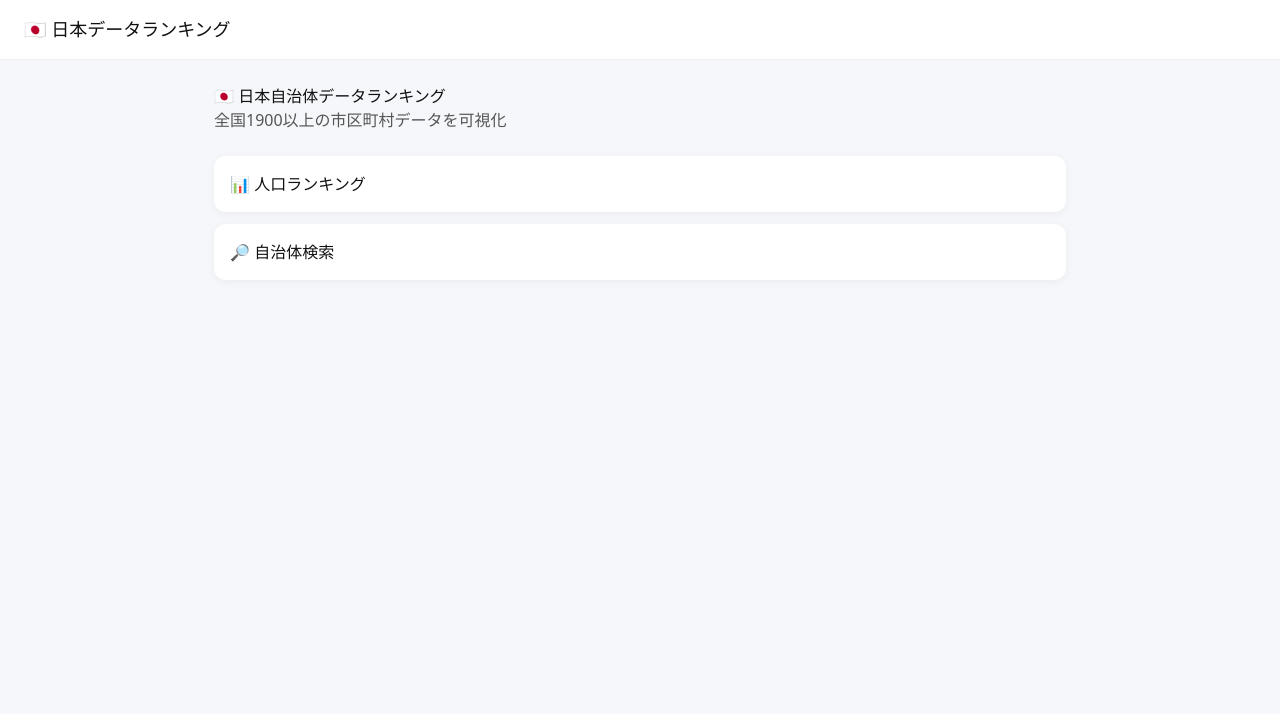
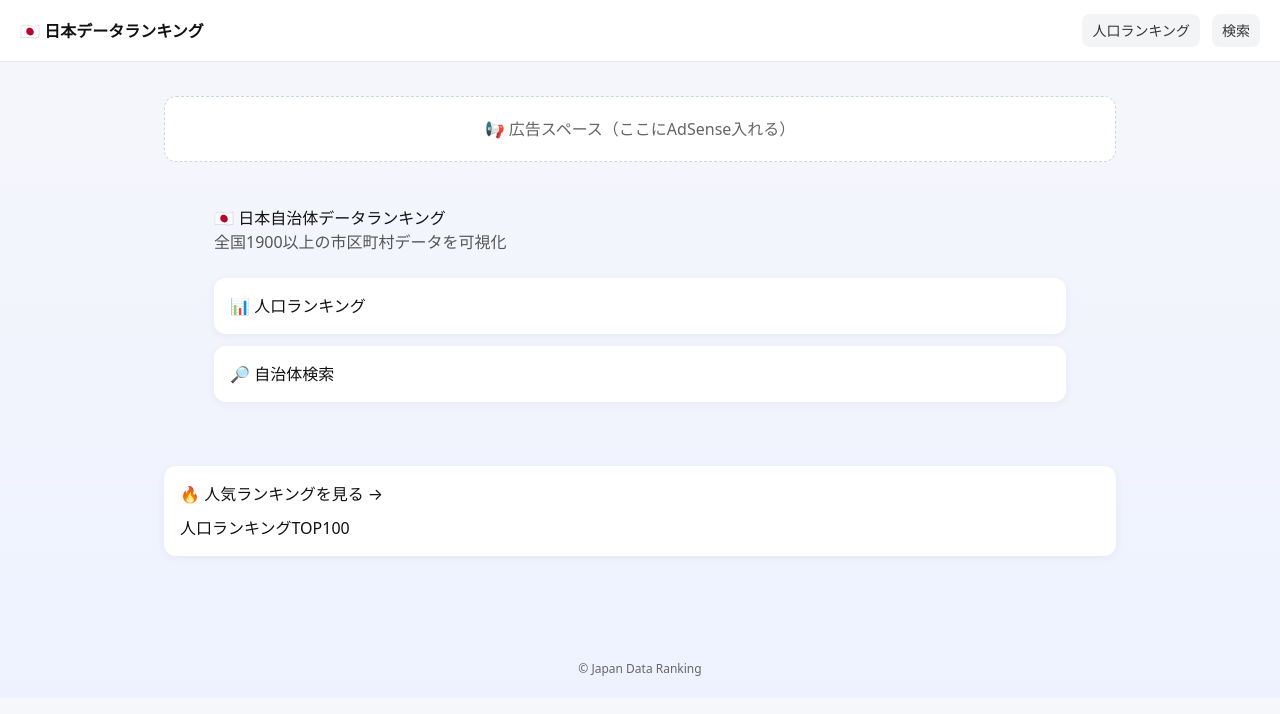
Before and after one commit to OW-beep/japan-data-site, a Next.js app: page / in a window 1280 px wide. Shown: the top 714 px of the page. Built offline with nearby package versions, Linux system fonts and the light colour scheme.

Commit message:
fix build

```diff
--- /dev/null
+++ b/app/city/[code]/opengraph-image.tsx
@@ -0,0 +1,45 @@
+import { ImageResponse } from "next/og";
+import cities from "@/data/cities.json";
+
+export const runtime = "edge";
+
+export default function Image({
+  params,
+}: {
+  params: { code: string };
+}) {
+  const city = cities.find(
+    (c) => c.code === params.code
+  );
+
+  return new ImageResponse(
+    (
+      <div
+        style={{
+          width: "100%",
+          height: "100%",
+          display: "flex",
+          flexDirection: "column",
+          justifyContent: "center",
+          alignItems: "center",
+          background: "#111827",
+          color: "white",
+          fontSize: 64,
+          fontWeight: 800,
+          textAlign: "center",
+          padding: 40,
+        }}
+      >
+        <div>{city?.name}</div>
+
+        <div style={{ fontSize: 36, marginTop: 20 }}>
+          人口 {city?.population?.toLocaleString()}人
+        </div>
+      </div>
+    ),
+    {
+      width: 1200,
+      height: 630,
+    }
+  );
+}
--- a/app/layout.tsx
+++ b/app/layout.tsx
@@ -1,4 +1,5 @@
 import "./globals.css";
+import Link from "next/link";
 
 export default function RootLayout({
   children,
@@ -7,32 +8,120 @@ export default function RootLayout({
 }) {
   return (
     <html lang="ja">
-      <body>
-        <div
+      <body
         style={{
-            fontFamily: "system-ui",
-            background: "#f6f7fb",
-            minHeight: "100vh",
+          margin: 0,
+          fontFamily:
+            "system-ui, -apple-system, sans-serif",
+          background:
+            "linear-gradient(180deg,#f6f7fb,#eef2ff)",
           color: "#111",
         }}
       >
+        {/* ヘッダー */}
         <header
           style={{
-              background: "white",
-              padding: "16px 24px",
-              borderBottom: "1px solid #eee",
             position: "sticky",
             top: 0,
+            zIndex: 10,
+            background: "white",
+            borderBottom: "1px solid #e5e7eb",
+            padding: "14px 20px",
+            display: "flex",
+            justifyContent: "space-between",
+            alignItems: "center",
           }}
         >
-            <h1 style={{ fontSize: 18, margin: 0 }}>
+          <Link
+            href="/"
+            style={{
+              fontWeight: 800,
+              fontSize: 16,
+              textDecoration: "none",
+              color: "#111",
+            }}
+          >
             🇯🇵 日本データランキング
-            </h1>
+          </Link>
+
+          <nav style={{ display: "flex", gap: 12 }}>
+            <Link style={nav} href="/ranking/population">
+              人口ランキング
+            </Link>
+            <Link style={nav} href="/search">
+              検索
+            </Link>
+          </nav>
         </header>
 
+        {/* メイン */}
+        <main
+          style={{
+            maxWidth: 1000,
+            margin: "0 auto",
+            padding: 24,
+          }}
+        >
+          {/* 上部広告枠（将来用） */}
+          <div style={adBox}>
+            📢 広告スペース（ここにAdSense入れる）
+          </div>
+
           {children}
+
+          {/* 下部導線（回遊） */}
+          <div style={{ marginTop: 40 }}>
+            <div style={footerCard}>
+              🔥 人気ランキングを見る →
+              <div style={{ marginTop: 10 }}>
+                <Link href="/ranking/population">
+                  人口ランキングTOP100
+                </Link>
               </div>
+            </div>
+          </div>
+        </main>
+
+        {/* フッター */}
+        <footer
+          style={{
+            marginTop: 60,
+            padding: 20,
+            textAlign: "center",
+            fontSize: 12,
+            color: "#666",
+          }}
+        >
+          © Japan Data Ranking
+        </footer>
       </body>
     </html>
   );
 }
+
+const nav = {
+  fontSize: 14,
+  textDecoration: "none",
+  color: "#333",
+  padding: "6px 10px",
+  borderRadius: 8,
+  background: "#f3f4f6",
+};
+
+const adBox = {
+  marginTop: 10,
+  marginBottom: 20,
+  padding: 20,
+  background: "white",
+  borderRadius: 12,
+  border: "1px dashed #cbd5e1",
+  textAlign: "center" as const,
+  color: "#666",
+};
+
+const footerCard = {
+  padding: 16,
+  background: "white",
+  borderRadius: 12,
+  boxShadow: "0 2px 10px rgba(0,0,0,0.05)",
+};
--- /dev/null
+++ b/app/opengraph-image.tsx
@@ -0,0 +1,46 @@
+import { ImageResponse } from "next/og";
+import cities from "@/data/cities.json";
+
+export const runtime = "edge";
+
+export default function Image() {
+  const top = cities[0];
+
+  return new ImageResponse(
+    (
+      <div
+        style={{
+          width: "100%",
+          height: "100%",
+          display: "flex",
+          flexDirection: "column",
+          justifyContent: "center",
+          alignItems: "center",
+          background: "linear-gradient(135deg,#2563eb,#60a5fa)",
+          color: "white",
+          fontSize: 60,
+          fontWeight: 800,
+          textAlign: "center",
+          padding: 40,
+        }}
+      >
+        <div>🇯🇵 日本自治体データランキング</div>
+
+        <div
+          style={{
+            fontSize: 32,
+            marginTop: 20,
+            fontWeight: 500,
+            opacity: 0.9,
+          }}
+        >
+          例：{top?.name} 人口 {top?.population?.toLocaleString()}人
+        </div>
+      </div>
+    ),
+    {
+      width: 1200,
+      height: 630,
+    }
+  );
+}
--- /dev/null
+++ b/app/robots.ts
@@ -0,0 +1,11 @@
+export default function robots() {
+  return {
+    rules: [
+      {
+        userAgent: "*",
+        allow: "/",
+      },
+    ],
+    sitemap: "https://your-domain.com/sitemap.xml",
+  };
+}
--- /dev/null
+++ b/app/sitemap.ts
@@ -0,0 +1,26 @@
+import cities from "@/data/cities.json";
+
+export default function sitemap() {
+  const baseUrl = "https://your-domain.com";
+
+  const cityUrls = cities.map((c) => ({
+    url: `${baseUrl}/city/${c.code}`,
+    lastModified: new Date(),
+  }));
+
+  return [
+    {
+      url: baseUrl,
+      lastModified: new Date(),
+    },
+    {
+      url: `${baseUrl}/ranking/population`,
+      lastModified: new Date(),
+    },
+    {
+      url: `${baseUrl}/search`,
+      lastModified: new Date(),
+    },
+    ...cityUrls,
+  ];
+}
```
Lines whose indentation alone changed are shown as unchanged.
